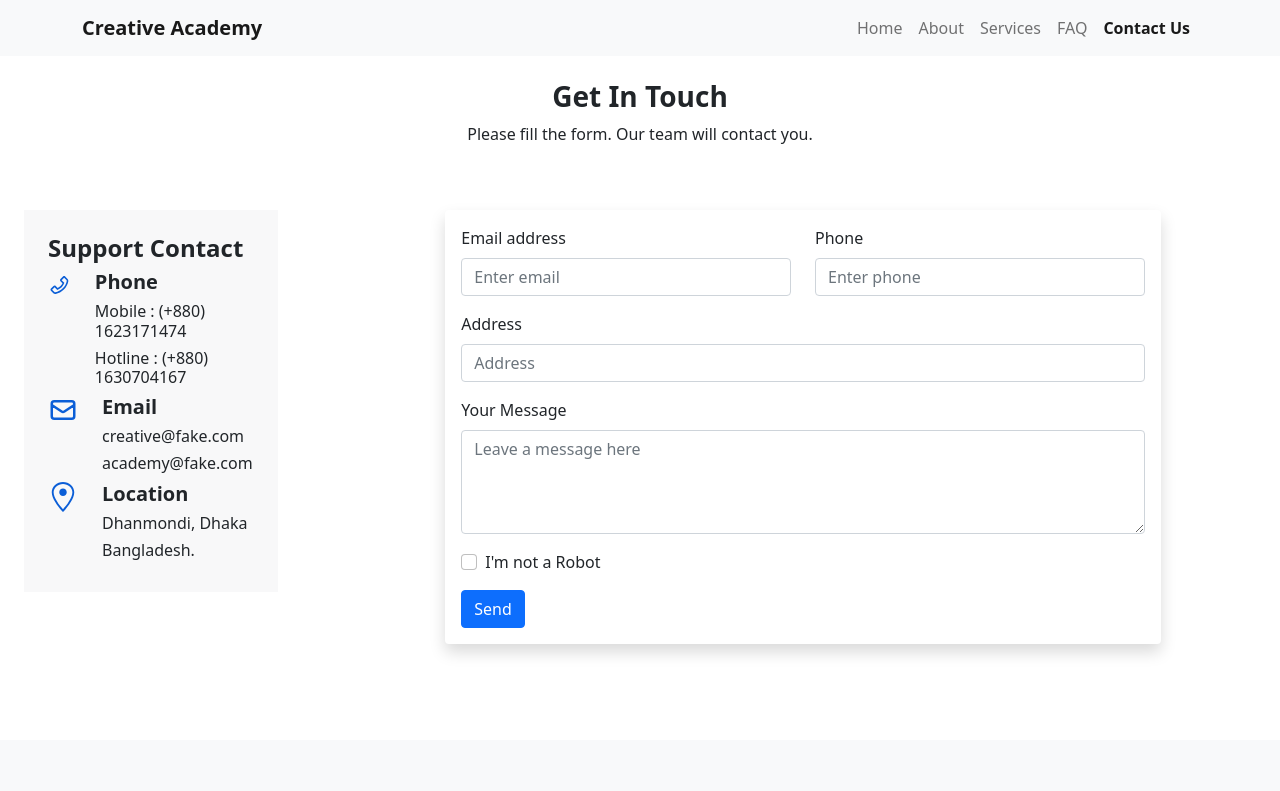
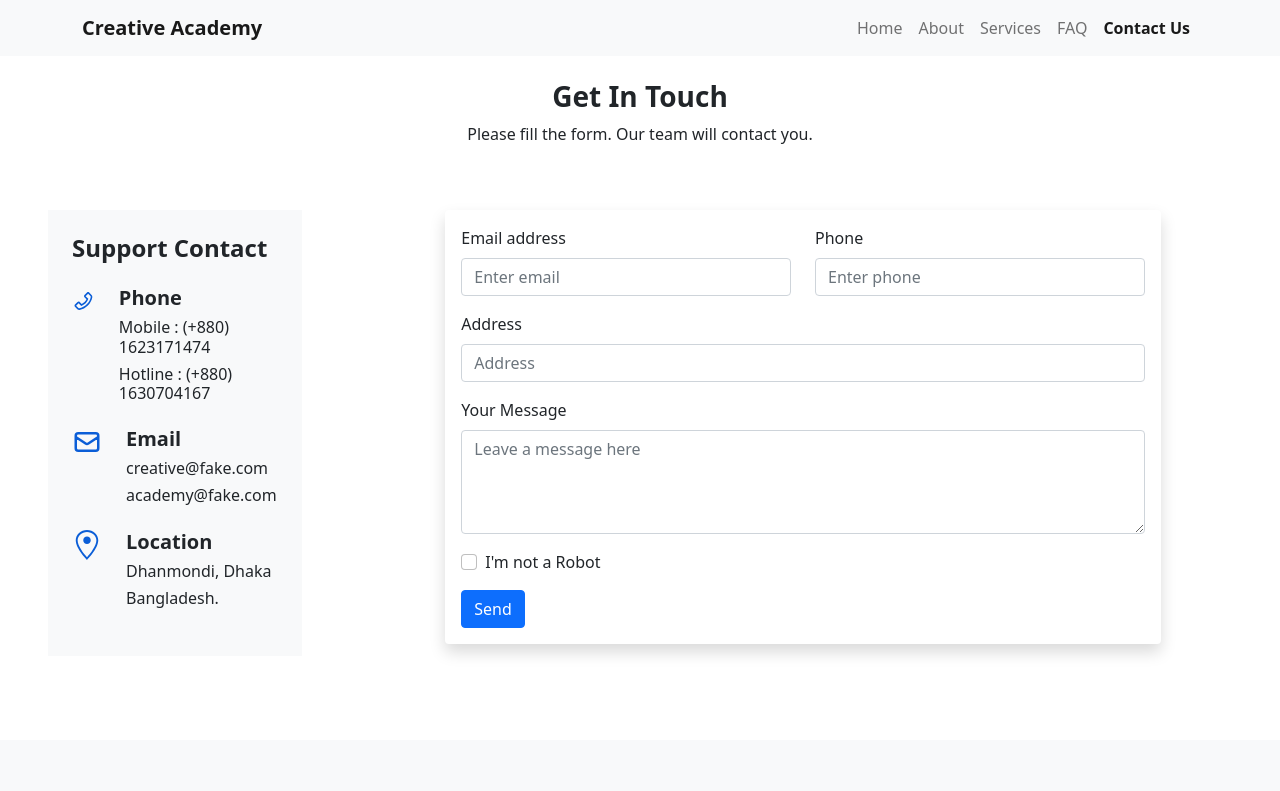
Before and after one commit to zobaerahmedzihad1/creative-academy, a React (Create React App) app: page /contact in a window 1280 px wide. Shown: the top 791 px of the page. Built offline with nearby package versions, Linux system fonts and the light colour scheme.

Commit message:
contact page support contact complete.

```diff
--- a/src/pages/Contact/Contact.css
+++ b/src/pages/Contact/Contact.css
@@ -1,5 +1,5 @@
 .support_contact{
-    background-color: #F8F8F9;
+    background-color: #F8F9FA;
 }
 .icon{
     font-size: 30px;
--- a/src/pages/Contact/Contact.js
+++ b/src/pages/Contact/Contact.js
@@ -39,11 +39,11 @@ const Contact = () => {
       </div>
       <Row>
         <Col sm={3} md={3}>
-          <Container>
-            <div className="support_contact mt-5">
+          {/* <Container> */}
+            <div className="support_contact mt-5 ms-5">
               <div className="p-4">
-                <h4 className="fw-bold">Support Contact</h4>
-                <div className="d-flex">
+                <h4 className="fw-bold mb-4">Support Contact</h4>
+                <div className="d-flex mb-3">
                   <AiOutlinePhone className="icon" />
                   <div className="ps-4">
                     <h5 className="fw-bold">Phone</h5>
@@ -52,7 +52,7 @@ const Contact = () => {
                   </div>
                 </div>
 
-                <div className="d-flex">
+                <div className="d-flex mb-3">
                   <HiOutlineMail className="icon" />
                   <div className="ps-4">
                     <h5 className="fw-bold">Email</h5>
@@ -61,7 +61,7 @@ const Contact = () => {
                   </div>
                 </div>
 
-                <div className="d-flex">
+                <div className="d-flex mb-3">
                   <GoLocation className="icon" />
                   <div className="ps-4">
                     <h5 className="fw-bold">Location</h5>
@@ -72,7 +72,7 @@ const Contact = () => {
 
               </div>
             </div>
-          </Container>
+          {/* </Container> */}
         </Col>
         <Col sm={9} md={9}>
           <Form
```
